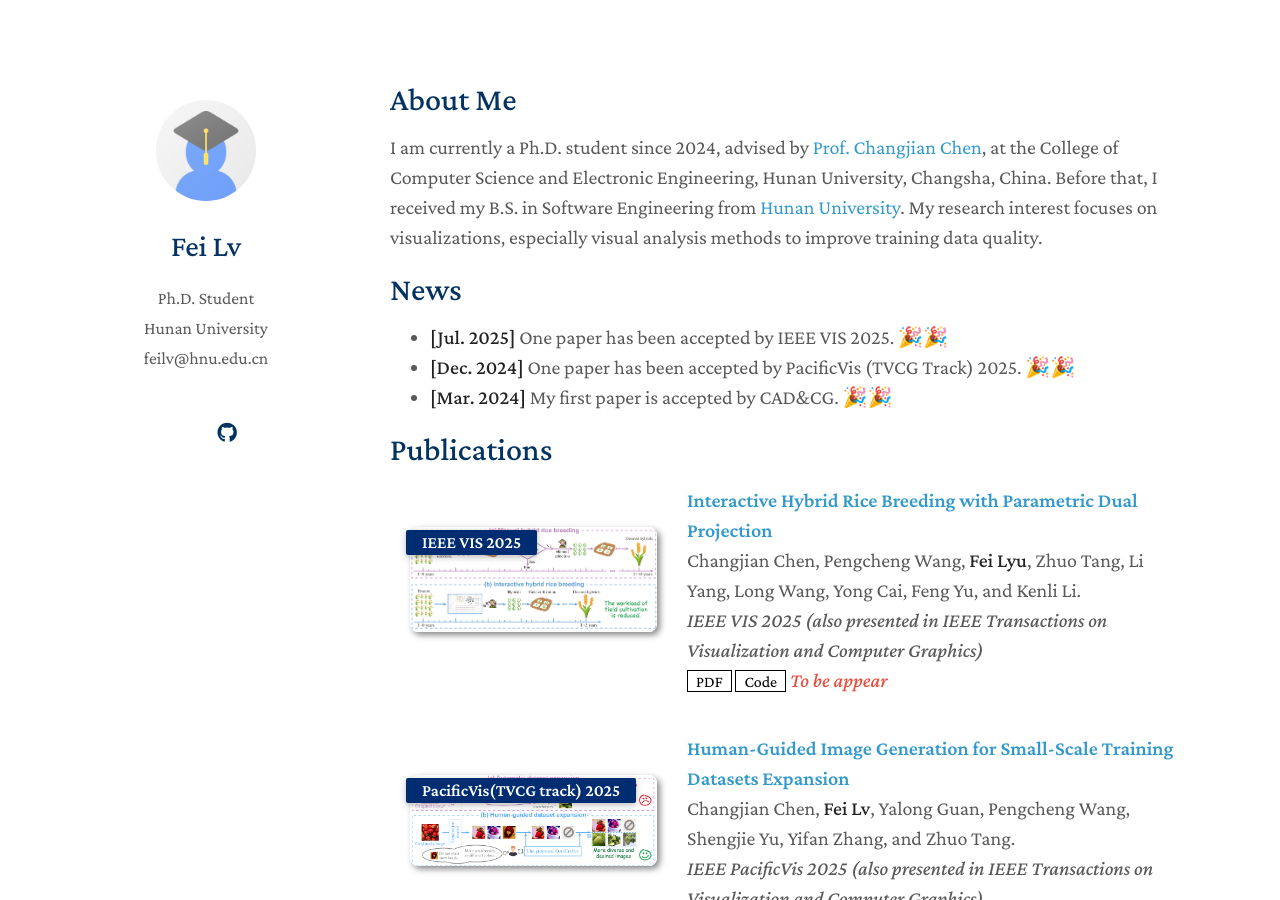
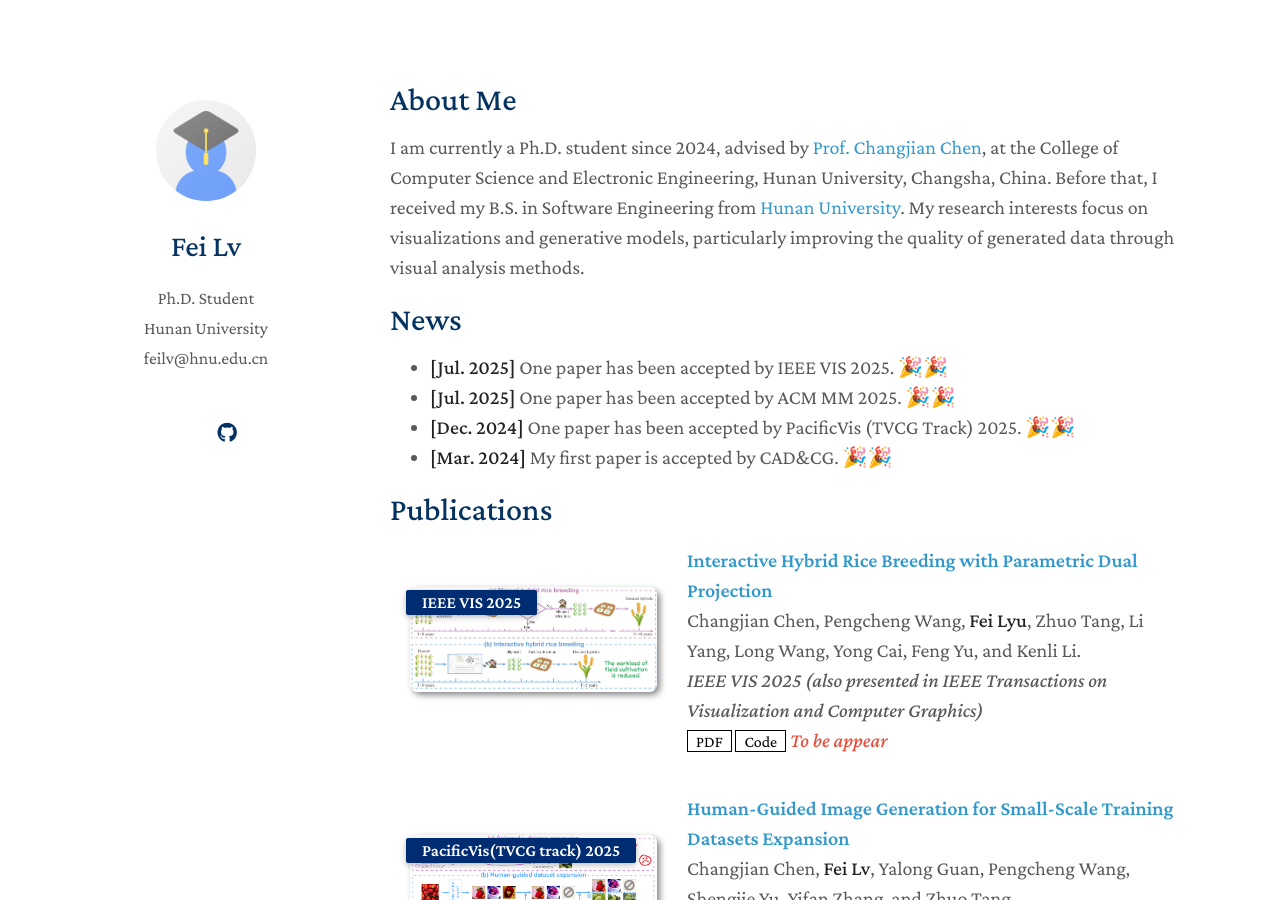
Before and after one commit to feilvvl/feilvvl.github.io, a Jekyll site: the page built from index.md, in a window 1280 px wide and 900 px high. Built offline with Jekyll 4.4.1, drawn with Linux system fonts in a browser that asks for light colours; a style sheet for code colours, icons or effects is not loaded; our own code applies the rules of GitHub Pages for plain Markdown files.

Commit message:
Update index.md

```diff
--- a/index.md
+++ b/index.md
@@ -4,11 +4,12 @@ layout: homepage
 
 ## About Me
 
-I am currently a Ph.D. student since 2024, advised by [Prof. Changjian Chen](https://changjianchen.github.io/), at the College of Computer Science and Electronic Engineering, Hunan University, Changsha, China. Before that, I received my B.S. in Software Engineering from [Hunan University](https://www.hnu.edu.cn). My research interest focuses on visualizations, especially visual analysis methods to improve training data quality.
+I am currently a Ph.D. student since 2024, advised by [Prof. Changjian Chen](https://changjianchen.github.io/), at the College of Computer Science and Electronic Engineering, Hunan University, Changsha, China. Before that, I received my B.S. in Software Engineering from [Hunan University](https://www.hnu.edu.cn). My research interests focus on visualizations and generative models, particularly improving the quality of generated data through visual analysis methods.
 
 
 ## News
 - **[Jul. 2025]** One paper has been accepted by IEEE VIS 2025. 🎉🎉
+- **[Jul. 2025]** One paper has been accepted by ACM MM 2025. 🎉🎉
 - **[Dec. 2024]** One paper has been accepted by PacificVis (TVCG Track) 2025. 🎉🎉
 - **[Mar. 2024]** My first paper is accepted by CAD&CG. 🎉🎉
 
```
